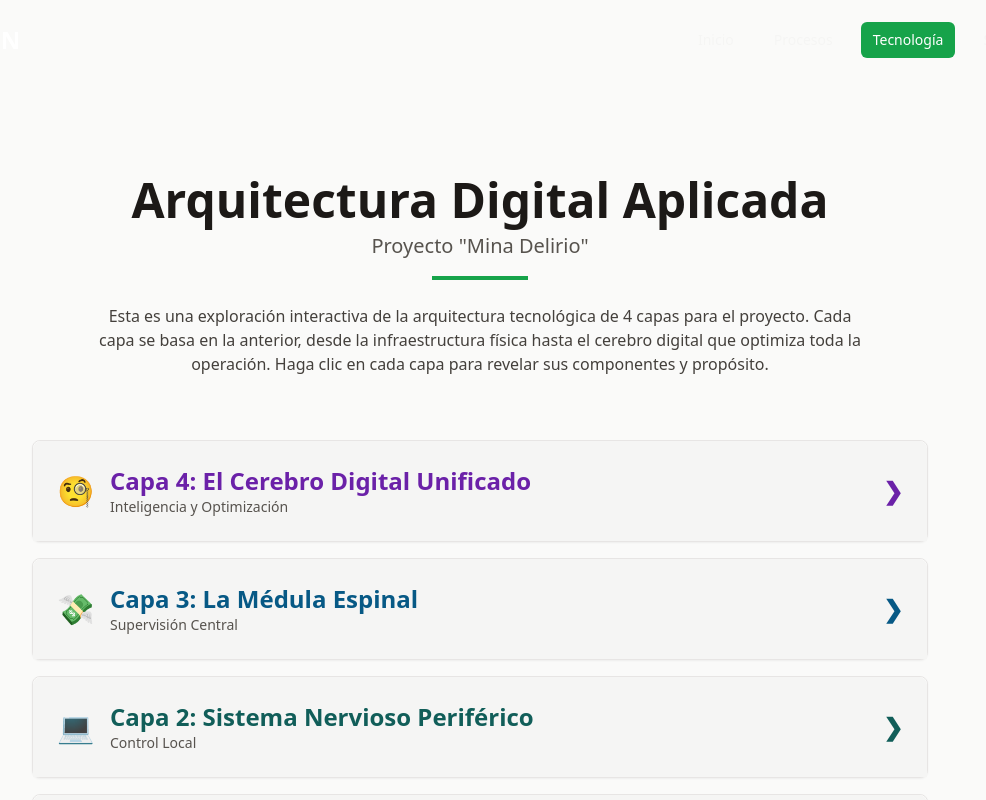
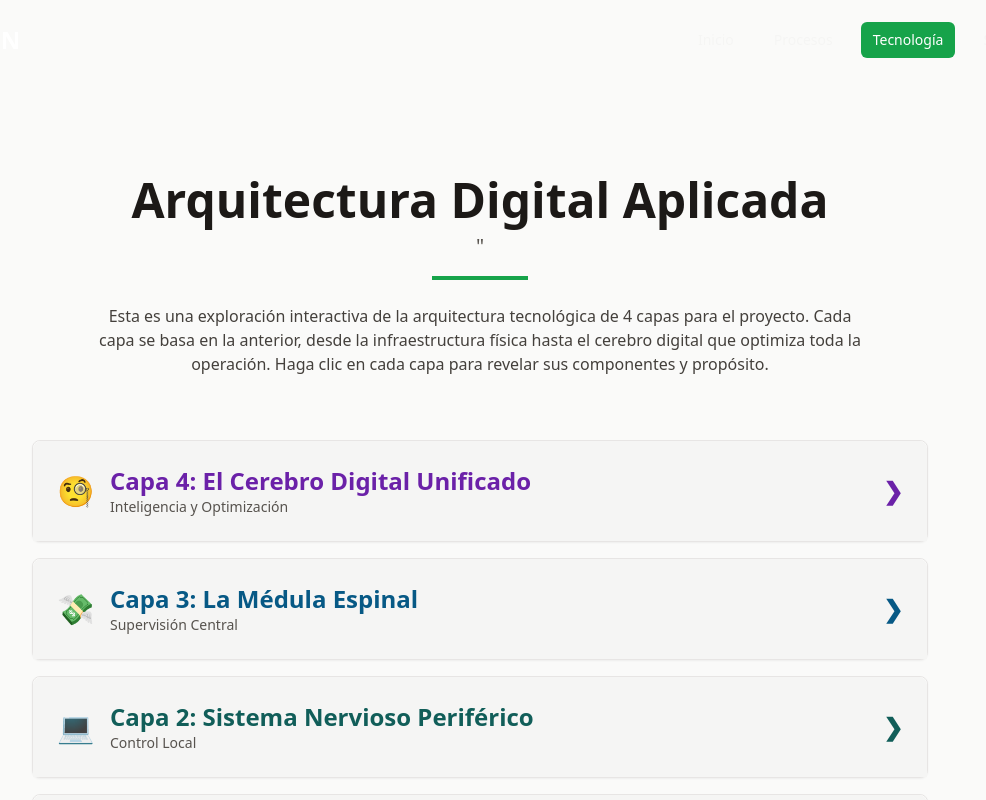
Before and after one commit to claudiotorrejon92-ui/bettermin-site, a React (Vite) app: page / in a window 1280 px wide. Both pictures are taken after a click on the button "Descubra la Minería 4.0". Shown: the top 800 px of the page, without its empty margins (160-1146 px from the left). Built offline with nearby package versions, Linux system fonts and the light colour scheme.

Commit message:
Update BetterminApp.jsx

```diff
--- a/src/BetterminApp.jsx
+++ b/src/BetterminApp.jsx
@@ -7,7 +7,7 @@ const InteractiveFlowchart = () => {
         <div className="p-8 border-2 border-dashed border-stone-300 rounded-2xl text-center">
             <h4 className="text-xl font-semibold text-stone-800 mb-2">Modelo Spoke–Hub</h4>
             <p className="text-stone-500 max-w-3xl mx-auto">
-                Nuestro modelo combina módulos de preconcentración en seco (Spokes) y un centro biotecnológico (Hub) para reprocesar relaves de forma eficiente.
+                Nuestro modelo combina módulos de preconcentración en seco (Spokes) y un centro biotecnológico (Hub) para reprocesar relaves y concentrados de forma eficiente.
             </p>
             <div className="grid md:grid-cols-3 gap-6 mt-6 text-left">
                 <div>
@@ -79,7 +79,7 @@ const SystemArchitecture = () => {
         <div className="container mx-auto px-4 py-8 md:py-12">
             <header className="text-center mb-10 md:mb-16">
                 <h1 className="text-3xl md:text-5xl font-bold text-stone-900 mb-2">Arquitectura Digital Aplicada</h1>
-                <p className="text-lg md:text-xl text-stone-600">Proyecto "Mina Delirio"</p>
+                <p className="text-lg md:text-xl text-stone-600">"</p>
                 <div className="w-24 h-1 bg-green-600 mx-auto mt-4"></div>
                 <p className="max-w-3xl mx-auto mt-6 text-stone-700">
                     Esta es una exploración interactiva de la arquitectura tecnológica de 4 capas para el proyecto. Cada capa se basa en la anterior, desde la infraestructura física hasta el cerebro digital que optimiza toda la operación. Haga clic en cada capa para revelar sus componentes y propósito.
@@ -112,7 +112,7 @@ const SystemArchitecture = () => {
 
                 <Layer id="layer-2" icon="💻" title="Capa 2: Sistema Nervioso Periférico" subtitle="Control Local" color="teal">
                     <p className="mb-4 text-slate-700">
-                        Esta capa está incluida en los paquetes "llave en mano" de los proveedores de equipos. Su función es la operación segura y autónoma básica de cada componente individual, como los reflejos del cuerpo.
+                        . Su función es la operación segura y autónoma básica de cada componente individual, como los reflejos del cuerpo.
                     </p>
                     <h3 className="font-semibold text-lg text-slate-800 mb-3">Componentes:</h3>
                     <ul className="list-disc list-inside space-y-3 text-slate-600">
@@ -259,7 +259,7 @@ const SostenibilidadPage = () => {
                         <p>Reducimos los pasivos ambientales y estabilizamos contaminantes como arsénico mediante procesos biotecnológicos y de preconcentración.</p>
                     </EsgPillar>
                     <EsgPillar icon={<Zap className="h-10 w-12 text-green-600" />} title="Economía Circular (Económico)">
-                        <p>Transformamos desechos en valor, recuperando oro, plata y cobre y creando un ciclo productivo sostenible.</p>
+                        <p>Transformamos desechos en valor, recuperando oro, plata, cobre, cobalto, niquel y tierras raras. creando un ciclo productivo sostenible.</p>
                         <div className="mt-6">
                             <SustainabilityDashboard />
                         </div>
```
